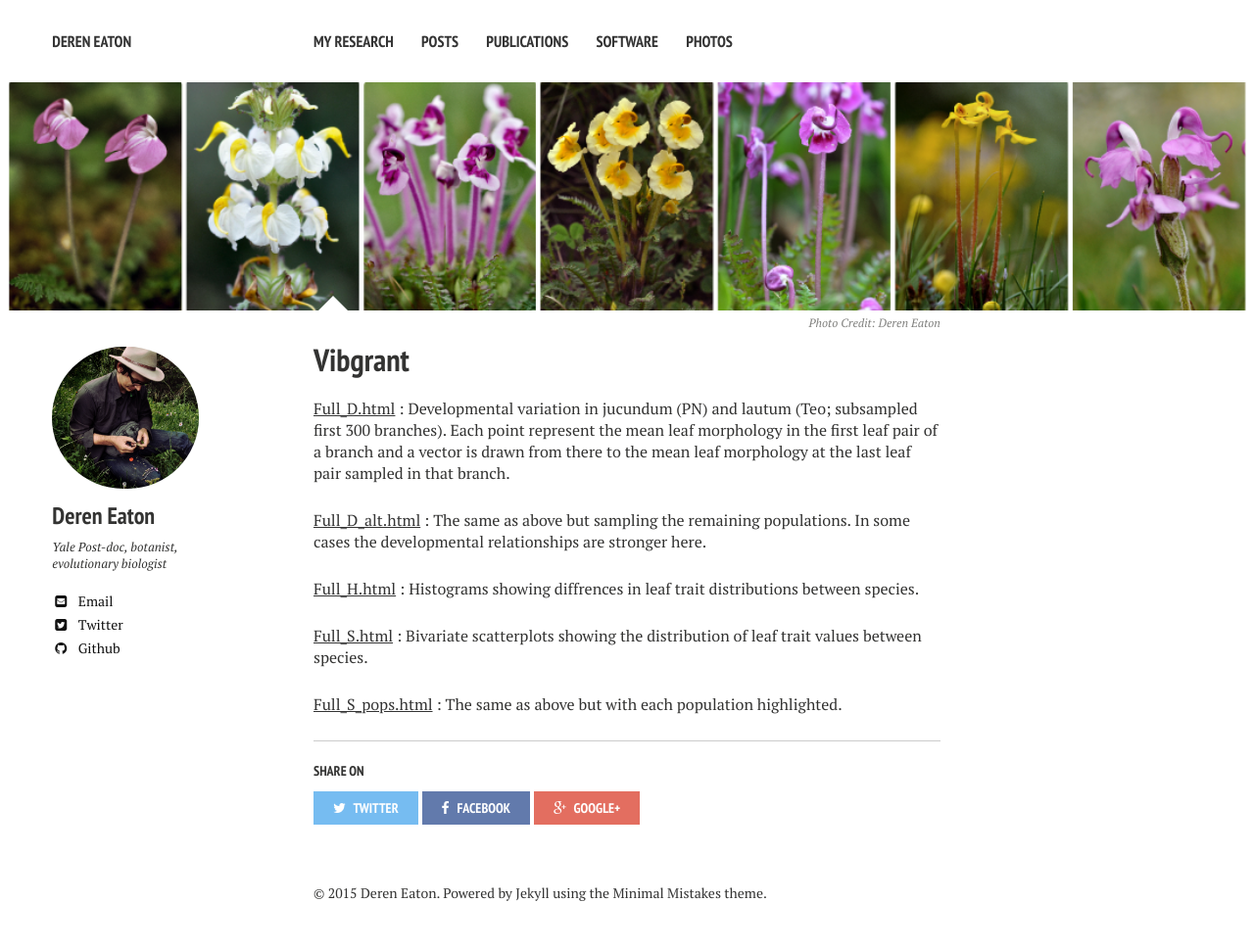
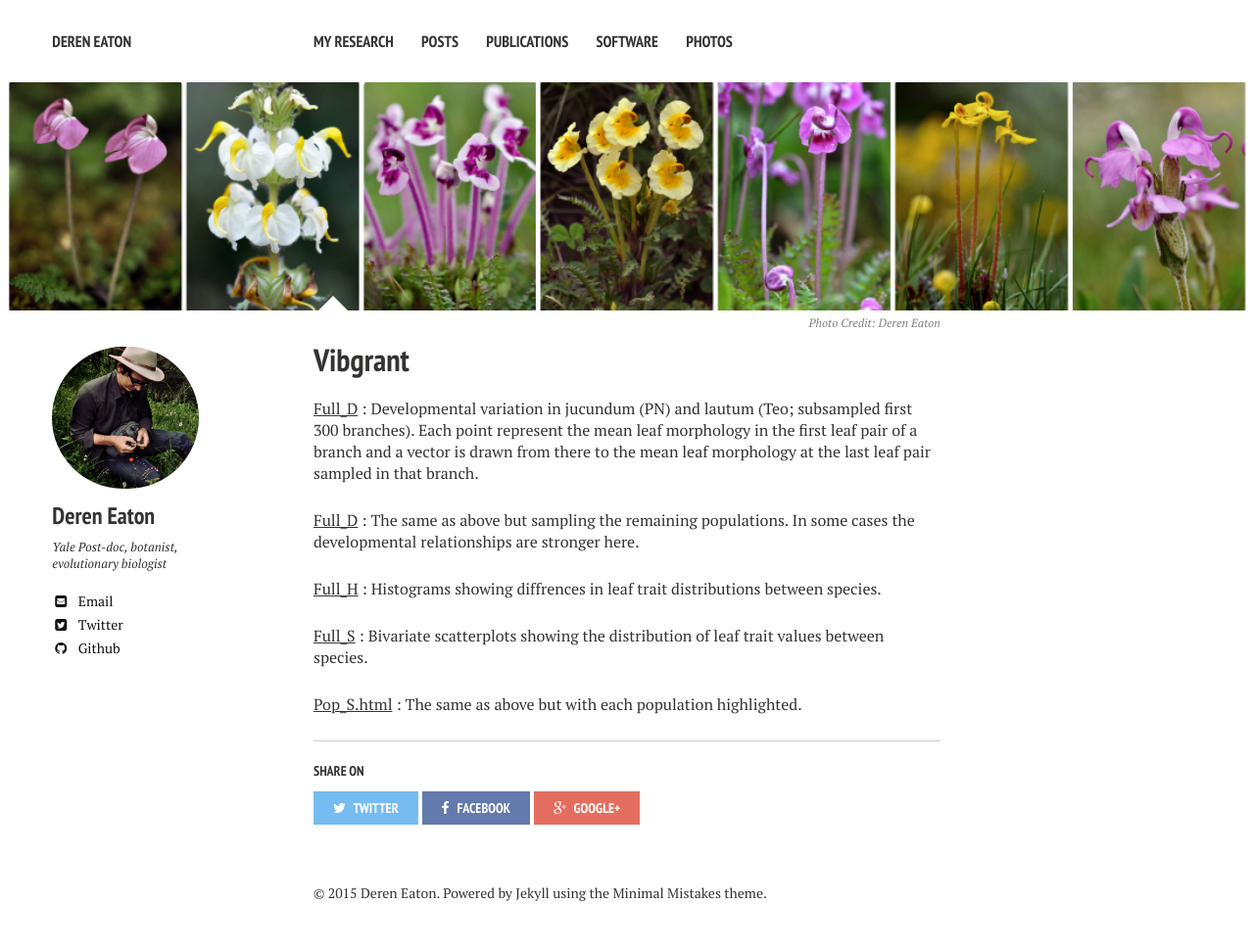
Before and after one commit to dereneaton/dereneaton.github.io, a Jekyll site: the page built from vibgrant/index.md, in a window 1280 px wide. Shown: the whole page at 98% size. Built offline with Jekyll 4.4.1, drawn with Linux system fonts in a browser that asks for light colours; nearby versions of some CDN libraries.

Commit message:
index info adding

```diff
--- a/vibgrant/index.md
+++ b/vibgrant/index.md
@@ -11,12 +11,12 @@ image:
 ---
 
 
-[Full_D.html](Full_D.html) : Developmental variation in jucundum (PN) and lautum (Teo; subsampled first 300 branches). Each point represent the mean leaf morphology in the first leaf pair of a branch and a vector is drawn from there to the mean leaf morphology at the last leaf pair sampled in that branch.
+[Full_D](Full_D.html) : Developmental variation in jucundum (PN) and lautum (Teo; subsampled first 300 branches). Each point represent the mean leaf morphology in the first leaf pair of a branch and a vector is drawn from there to the mean leaf morphology at the last leaf pair sampled in that branch.
 
-[Full_D_alt.html](Full_D_alt.html) : The same as above but sampling the remaining populations. In some cases the developmental relationships are stronger here.
+[Full_D](Full_D_alt.html) : The same as above but sampling the remaining populations. In some cases the developmental relationships are stronger here.
 
-[Full_H.html](Full_H.html) : Histograms showing diffrences in leaf trait distributions between species.
+[Full_H](Full_H.html) : Histograms showing diffrences in leaf trait distributions between species.
 
-[Full_S.html](Full_S.html) : Bivariate scatterplots showing the distribution of leaf trait values between species.
+[Full_S](Full_S.html) : Bivariate scatterplots showing the distribution of leaf trait values between species.
 
-[Full_S_pops.html](Full_S_pops.html) : The same as above but with each population highlighted.
+[Pop_S.html](Full_S_pops.html) : The same as above but with each population highlighted.
```
